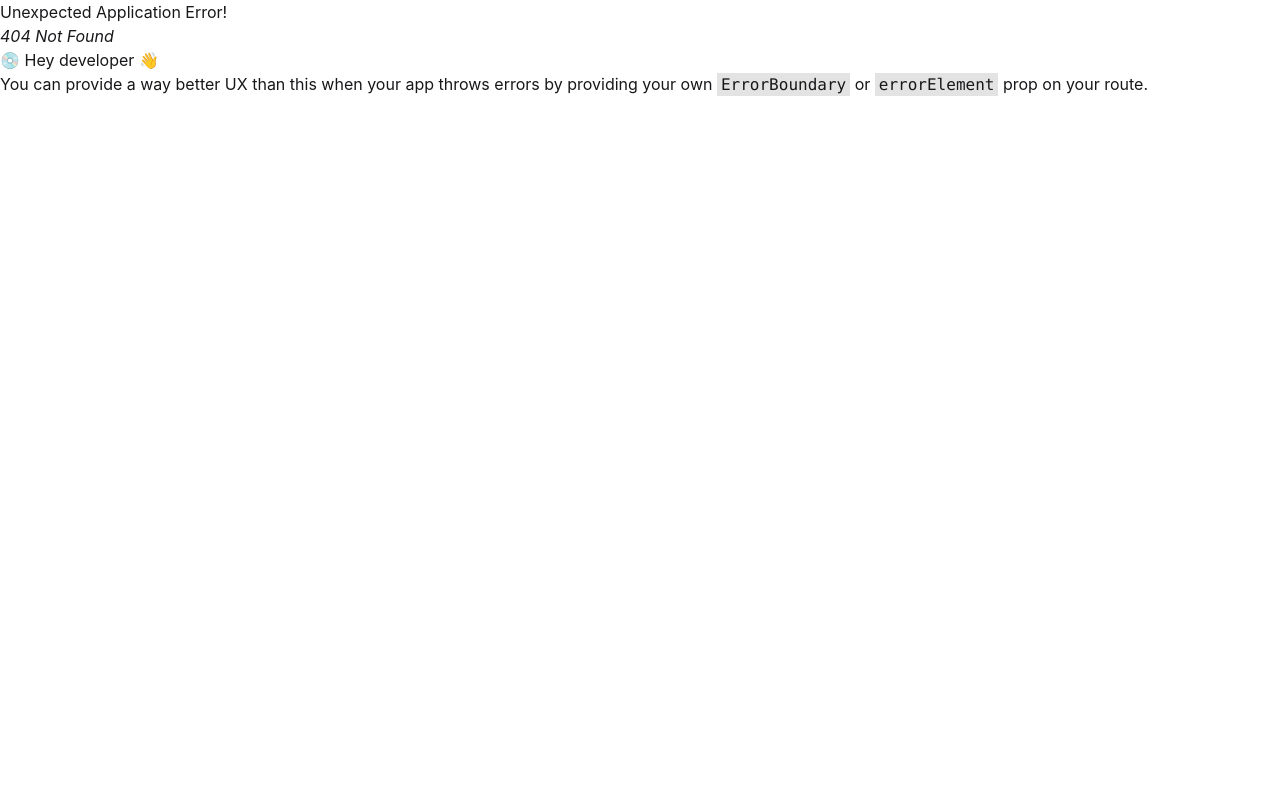
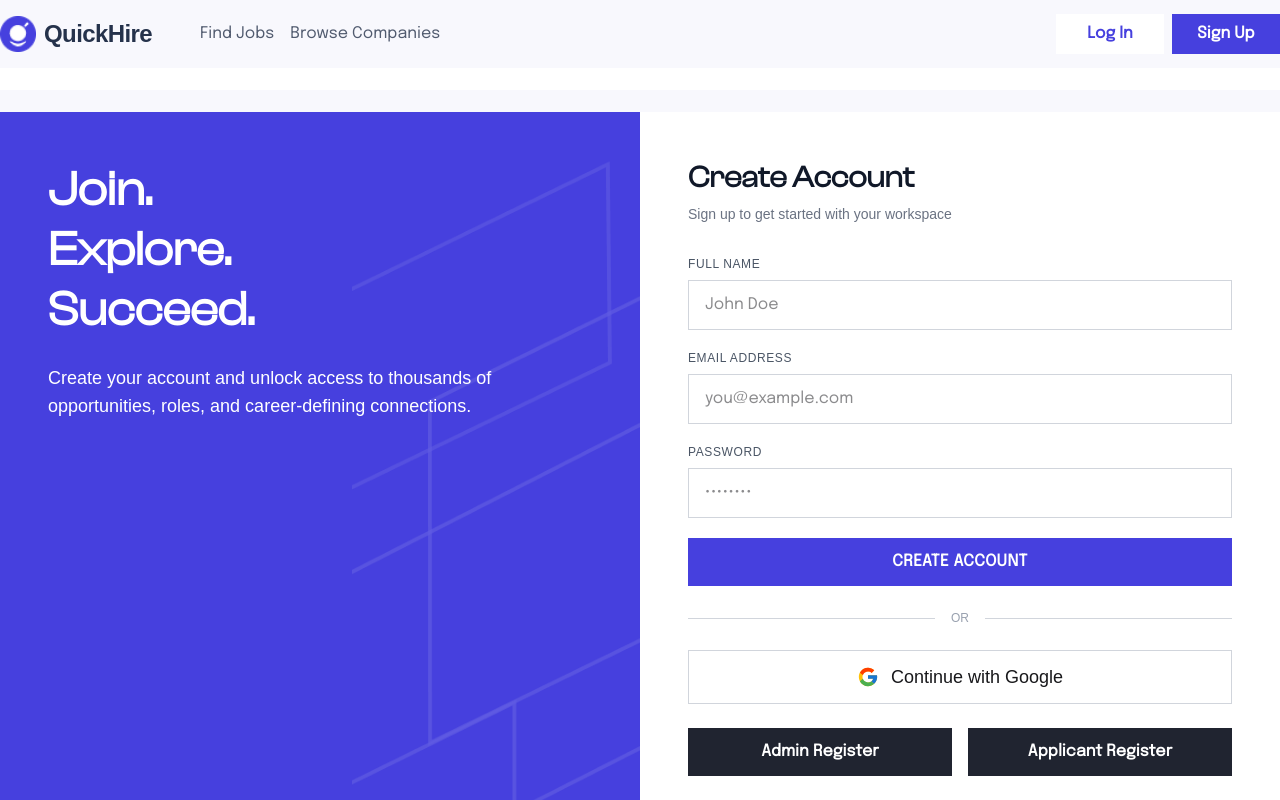
Before and after one commit to syedshafinahmed/quickhire, a React (Vite) app: page /register in a window 1280 px wide. Before the commit this address had no page. Shown: the top 800 px of the page. Built offline with nearby package versions, Linux system fonts and the light colour scheme; no server answers.

Commit message:
Added Register Pagr and Initiated Firebase

```diff
--- a/package.json
+++ b/package.json
@@ -11,6 +11,7 @@
   },
   "dependencies": {
     "@tailwindcss/vite": "^4.2.1",
+    "firebase": "^12.10.0",
     "react": "^19.2.0",
     "react-dom": "^19.2.0",
     "react-fast-marquee": "^1.6.5",
--- /dev/null
+++ b/src/context/AuthContext.jsx
@@ -0,0 +1,3 @@
+import { createContext } from "react";
+
+export const AuthContext = createContext(null);
--- /dev/null
+++ b/src/context/AuthProvider.jsx
@@ -0,0 +1,63 @@
+import React, { Children, useEffect, useState } from 'react';
+import { createUserWithEmailAndPassword, onAuthStateChanged, signInWithEmailAndPassword, signOut, updateProfile } from 'firebase/auth';
+import { auth } from '../firebase/firebase.init';
+import { AuthContext } from './AuthContext';
+
+const AuthProvider = ({ children }) => {
+  const [user, setUser] = useState(null);
+  const [loading, setLoading] = useState(true);
+
+  const registerUser = (email, password) => {
+    setLoading(true);
+    return createUserWithEmailAndPassword(auth, email, password)
+  }
+
+  const signInUser = (email, password) => {
+    setLoading(true);
+    return signInWithEmailAndPassword(auth, email, password)
+  }
+
+  const logOut = () => {
+    setLoading(true);
+    return signOut(auth);
+  }
+
+  const updateUserProfile = (profile) => {
+    return updateProfile(auth.currentUser, profile)
+  }
+
+  const getToken = async () => {
+    if (auth.currentUser) {
+      return await auth.currentUser.getIdToken();
+    }
+    return null;
+  };
+
+  useEffect(() => {
+    const unsubscribe = onAuthStateChanged(auth, (currentUser) => {
+      setUser(currentUser);
+      setLoading(false);
+    })
+    return () => {
+      unsubscribe();
+    }
+  }, []);
+
+  const authInfo = {
+    user,
+    registerUser,
+    signInUser,
+    logOut,
+    updateUserProfile,
+    loading, setLoading,
+    getToken
+  }
+  return (
+    <AuthContext.Provider value={authInfo}>
+      {children}
+    </AuthContext.Provider>
+
+  );
+};
+
+export default AuthProvider;
--- /dev/null
+++ b/src/firebase/firebase.init.js
@@ -0,0 +1,19 @@
+// Import the functions you need from the SDKs you need
+import { initializeApp } from "firebase/app";
+import { getAuth } from "firebase/auth";
+// TODO: Add SDKs for Firebase products that you want to use
+// https://firebase.google.com/docs/web/setup#available-libraries
+
+// Your web app's Firebase configuration
+const firebaseConfig = {
+  apiKey: import.meta.env.VITE_apiKey,
+  authDomain: import.meta.env.VITE_authDomain,
+  projectId: import.meta.env.VITE_projectId,
+  storageBucket: import.meta.env.VITE_storageBucket,
+  messagingSenderId: import.meta.env.VITE_messagingSenderId,
+  appId: import.meta.env.VITE_appId,
+};
+
+// Initialize Firebase
+const app = initializeApp(firebaseConfig);
+export const auth = getAuth(app);
--- a/src/main.jsx
+++ b/src/main.jsx
@@ -3,10 +3,12 @@ import { createRoot } from 'react-dom/client'
 import './index.css'
 import { RouterProvider } from 'react-router/dom'
 import { router } from './routes/router.jsx'
+import AuthProvider from './context/AuthProvider.jsx'
 
 createRoot(document.getElementById('root')).render(
   <StrictMode>
-    <RouterProvider router={router}>
-    </RouterProvider>
+    <AuthProvider>
+      <RouterProvider router={router}></RouterProvider>
+    </AuthProvider>
   </StrictMode>,
 )
--- a/src/pages/login/Login.jsx
+++ b/src/pages/auth/Login.jsx
@@ -83,7 +83,7 @@ const Login = () => {
           </button>
 
           <div className="grid grid-cols-2 gap-4 mt-8">
-            <button className="bg-[#26A4FF] text-white py-3 font-semibold hover:bg-[#1f88d9] transition">
+            <button className="bg-[#202430] text-white py-3 font-semibold hover:bg-[#474950] transition">
               Admin Login
             </button>
             <button className="bg-[#202430] text-white py-3 font-semibold hover:bg-[#474950] transition">
--- /dev/null
+++ b/src/pages/auth/Register.jsx
@@ -0,0 +1,115 @@
+import { FcGoogle } from "react-icons/fc";
+import pattern from '../../assets/pattern.png';
+
+const Register = () => {
+  return (
+    <div className="min-h-screen bg-[#F8F8FD] flex items-center justify-center epilogue mb-10 mt-5.5">
+      <div className="w-full max-w-7xl grid grid-cols-1 md:grid-cols-2 bg-white shadow-xl">
+
+        <div className="bg-[#4640DE] relative text-white p-12 flex flex-col justify-between overflow-hidden">
+          <div className="relative z-10">
+            <h1 className="text-5xl font-bold clashDisplay leading-tight">
+              Join.<br />Explore.<br />Succeed.
+            </h1>
+            <p className="mt-6 text-lg rhd text-white max-w-lg">
+              Create your account and unlock access to thousands of opportunities,
+              roles, and career-defining connections.
+            </p>
+          </div>
+          <img
+            src={pattern}
+            alt=""
+            className="absolute bottom-0 right-0 w-72 h-full object-cover opacity-20 pointer-events-none select-none"
+          />
+          <div className="relative z-10 text-sm rhd text-white/60">
+            © {new Date().getFullYear()} QuickHire.
+          </div>
+        </div>
+
+        <div className="p-12 flex flex-col justify-center">
+          <div className="mb-8">
+            <h2 className="text-3xl font-extrabold text-gray-900 clashDisplay">
+              Create Account
+            </h2>
+            <p className="text-sm text-gray-500 rhd mt-2">
+              Sign up to get started with your workspace
+            </p>
+          </div>
+
+          <form className="space-y-5">
+            <div>
+              <label className="block text-xs uppercase tracking-wider text-gray-600 rhd mb-2">
+                Full Name
+              </label>
+              <input
+                type="text"
+                className="w-full border border-gray-300 px-4 py-3 focus:outline-none focus:border-[#4640DE]"
+                placeholder="John Doe"
+              />
+            </div>
+
+            <div>
+              <label className="block text-xs uppercase tracking-wider text-gray-600 rhd mb-2">
+                Email Address
+              </label>
+              <input
+                type="email"
+                className="w-full border border-gray-300 px-4 py-3 focus:outline-none focus:border-[#4640DE]"
+                placeholder="you@example.com"
+              />
+            </div>
+
+            <div>
+              <label className="block text-xs uppercase tracking-wider text-gray-600 rhd mb-2">
+                Password
+              </label>
+              <input
+                type="password"
+                className="w-full border border-gray-300 px-4 py-3 focus:outline-none focus:border-[#4640DE]"
+                placeholder="••••••••"
+              />
+            </div>
+
+            <button
+              type="submit"
+              className="w-full bg-[#4640DE] text-white py-3 font-semibold tracking-wide hover:bg-[#3a36b8] transition"
+            >
+              CREATE ACCOUNT
+            </button>
+          </form>
+
+          <div className="flex items-center gap-4 my-6">
+            <div className="flex-1 h-px bg-gray-300"></div>
+            <span className="text-xs text-gray-400 rhd">OR</span>
+            <div className="flex-1 h-px bg-gray-300"></div>
+          </div>
+
+          <button className="w-full border border-gray-300 py-3 flex items-center justify-center gap-3 hover:bg-gray-100 transition">
+            <FcGoogle size={22} />
+            <span className="rhd text-lg font-medium">
+              Continue with Google
+            </span>
+          </button>
+
+          <div className="grid grid-cols-2 gap-4 mt-6">
+            <button className="bg-[#202430] text-white py-3 font-semibold hover:bg-[#474950] transition">
+              Admin Register
+            </button>
+            <button className="bg-[#202430] text-white py-3 font-semibold hover:bg-[#474950] transition">
+              Applicant Register
+            </button>
+          </div>
+
+          <p className="text-center text-sm text-gray-500 rhd mt-6">
+            Already have an account?{" "}
+            <a href="/login" className="text-[#4640DE] font-extrabold hover:underline">
+              Sign In
+            </a>
+          </p>
+        </div>
+      </div>
+    </div>
+  );
+};
+
+export default Register;
--- a/src/routes/router.jsx
+++ b/src/routes/router.jsx
@@ -3,7 +3,8 @@ import RootLayout from "../layouts/RootLayout";
 import Home from "../pages/home/Home";
 import FindJobs from "../pages/findjobs/FindJobs";
 import Companies from "../pages/companies/Companies";
-import Login from "../pages/login/Login";
+import Login from "../pages/auth/Login";
+import Register from "../pages/auth/register";
 
 export const router = createBrowserRouter([
   {
@@ -27,6 +28,10 @@ export const router = createBrowserRouter([
         path: '/login',
         Component: Login,
       },
+      {
+        path: '/register',
+        Component: Register,
+      },
     ]
   }
 ])
```
Also changed, not shown: 2 other files (tests, documents, lock files or other folders).
